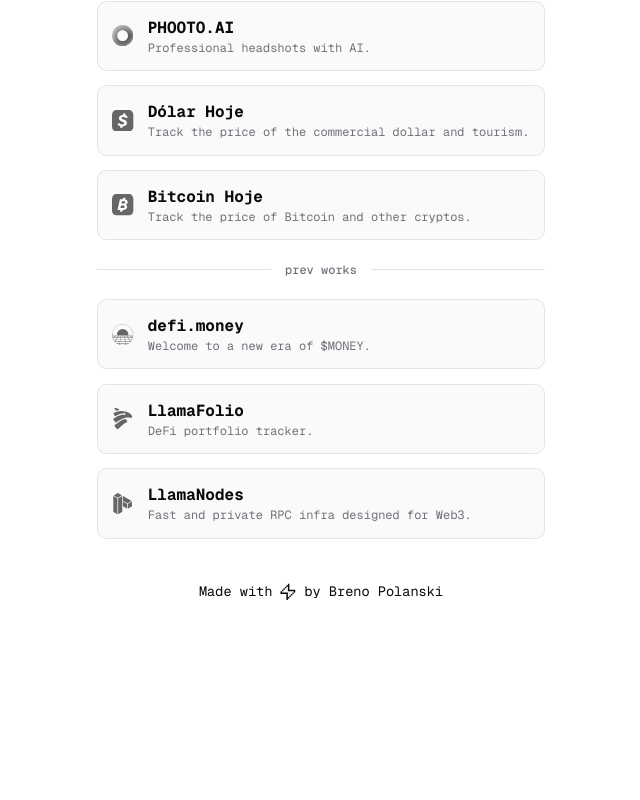
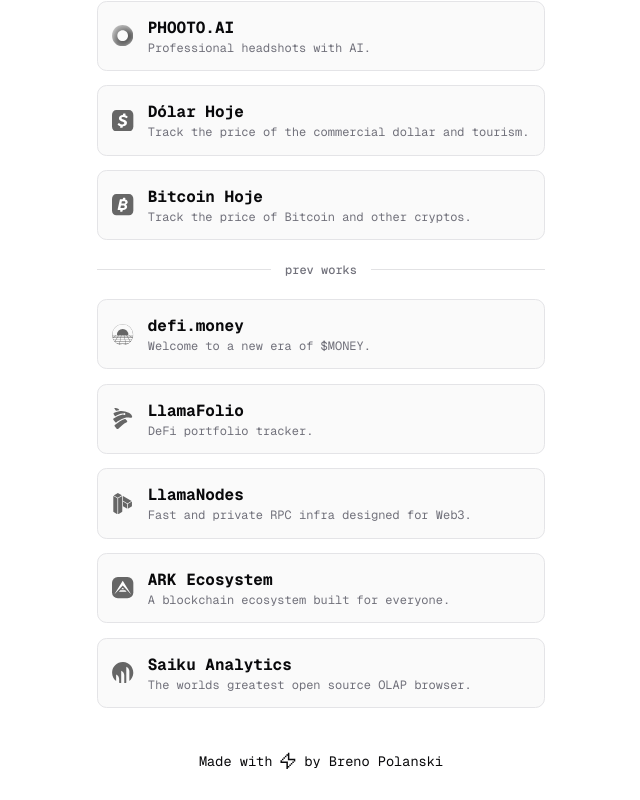
Before and after one commit to brenopolanski/brenopolanski.com, a Next.js app: page / in a window 1280 px wide. Shown: the part 582-1382 px from the top of the page, without its empty margins (319-959 px from the left). Before the commit the page ends 1212 px from the top, so only its background shows below. Built offline with nearby package versions, Linux system fonts and the light colour scheme; a web font is replaced by a local one.

Commit message:
feat: add more prev works

```diff
--- a/src/components/Logos.tsx
+++ b/src/components/Logos.tsx
@@ -1,7 +1,16 @@
 import { useId } from 'react'
 
-const BitcoinHojeLogo = (props: React.SVGProps<SVGSVGElement>) => {
-  return (
+const ArkEcosystemLogo = (props: React.SVGProps<SVGSVGElement>) => (
+  <svg fill="none" height="44" viewBox="0 0 44 44" width="44" xmlns="http://www.w3.org/2000/svg" {...props}>
+    <rect fill="#666" height="44" rx="12" width="44" />
+    <path
+      d="m22.171 17.645-17.56 18.48L22.17 7.716l17.433 28.407L22.17 17.645zm-7.909 12.55 2.806-2.966h10.163l2.806 2.966H14.262zm4.805-5.03 3.104-3.18 3.062 3.18h-6.166z"
+      fill="#fff"
+    />
+  </svg>
+)
+
+const BitcoinHojeLogo = (props: React.SVGProps<SVGSVGElement>) => (
   <svg
     height="22.870583mm"
     id="svg1651"
@@ -46,7 +55,6 @@ const BitcoinHojeLogo = (props: React.SVGProps<SVGSVGElement>) => {
     </g>
   </svg>
 )
-}
 
 const DefiMoneyLogo = (props: React.SVGProps<SVGSVGElement>) => (
   <svg fill="#666666" viewBox="0 0 32 32" xmlns="http://www.w3.org/2000/svg" {...props}>
@@ -68,8 +76,7 @@ const DefiMoneyLogo = (props: React.SVGProps<SVGSVGElement>) => (
   </svg>
 )
 
-const DolarHojeLogo = (props: React.SVGProps<SVGSVGElement>) => {
-  return (
+const DolarHojeLogo = (props: React.SVGProps<SVGSVGElement>) => (
   <svg
     height="22.870583mm"
     id="svg1651"
@@ -112,7 +119,6 @@ const DolarHojeLogo = (props: React.SVGProps<SVGSVGElement>) => {
     </g>
   </svg>
 )
-}
 
 const LlamaFolioLogo = (props: React.SVGProps<SVGSVGElement>) => (
   <svg fill="#666666" height="36" viewBox="0 0 32 36" width="32" xmlns="http://www.w3.org/2000/svg" {...props}>
@@ -187,4 +193,22 @@ const PhootoAILogo = (props: React.SVGProps<SVGSVGElement>) => {
   )
 }
 
-export { BitcoinHojeLogo, DefiMoneyLogo, DolarHojeLogo, LlamaFolioLogo, LlamaNodesLogo, PhootoAILogo }
+const SaikuLogo = (props: React.SVGProps<SVGSVGElement>) => (
+  <svg height="151" viewBox="0 0 151 151" width="151" xmlns="http://www.w3.org/2000/svg" {...props}>
+    <path
+      d="M.852 71.676C3.005 30.103 38.286-1.826 79.646.355c41.365 2.182 73.151 37.648 71 79.221-1.154 22.278-11.817 41.783-27.832 54.758V64.543c0-11.096-8.86-28.478-21.637-31.48v113.505a73.844 73.844 0 0 1-14.39 3.633V94.22c0-11.09-8.86-28.473-21.637-31.473v87.502a74.213 74.213 0 0 1-14.391-3.547v-26.865c0-11.094-8.866-28.477-21.637-31.477v46.287C10.787 119.998-.463 96.968.845 71.676"
+      fill="#666666"
+    />
+  </svg>
+)
+
+export {
+  ArkEcosystemLogo,
+  BitcoinHojeLogo,
+  DefiMoneyLogo,
+  DolarHojeLogo,
+  LlamaFolioLogo,
+  LlamaNodesLogo,
+  PhootoAILogo,
+  SaikuLogo,
+}
--- a/src/components/sections/prevWorks/PrevWorks.data.ts
+++ b/src/components/sections/prevWorks/PrevWorks.data.ts
@@ -1,4 +1,4 @@
-import { DefiMoneyLogo, LlamaFolioLogo, LlamaNodesLogo } from '@/components/Logos'
+import { ArkEcosystemLogo, DefiMoneyLogo, LlamaFolioLogo, LlamaNodesLogo, SaikuLogo } from '@/components/Logos'
 
 export interface IPrevWork {
   title: string
@@ -30,4 +30,18 @@ export const prevWorksData: IPrevWork[] = [
     href: 'https://github.com/llamanodes',
     isExternal: true,
   },
+  {
+    title: 'ARK Ecosystem',
+    description: 'A blockchain ecosystem built for everyone.',
+    icon: ArkEcosystemLogo,
+    href: 'https://github.com/ArkEcosystem',
+    isExternal: true,
+  },
+  {
+    title: 'Saiku Analytics',
+    description: 'The worlds greatest open source OLAP browser.',
+    icon: SaikuLogo,
+    href: 'https://github.com/OSBI/saiku',
+    isExternal: true,
+  },
 ] as const
--- a/src/components/sections/prevWorks/PrevWorks.tsx
+++ b/src/components/sections/prevWorks/PrevWorks.tsx
@@ -1,14 +1,15 @@
 import { LinkCard } from '@/components/LinkCard'
-import { cn } from '@/lib/utils'
+import { cn, generateReactKey } from '@/lib/utils'
 
+import type { IPrevWork } from './PrevWorks.data'
 import { prevWorksData } from './PrevWorks.data'
 
 export const PrevWorks = ({ className, ...props }: React.HTMLAttributes<HTMLDivElement>) => {
   return (
     <div className={cn('space-y-4', className)} {...props}>
-      {prevWorksData.map(({ title, description, href, icon: Icon, isExternal }) => (
+      {prevWorksData.map(({ title, description, href, icon: Icon, isExternal }: IPrevWork, index) => (
         <LinkCard
-          key={href}
+          key={generateReactKey('prev-work', index)}
           description={description}
           href={href}
           icon={<Icon className="mr-4 size-6 shrink-0" />}
```
Lines whose indentation alone changed are shown as unchanged.
